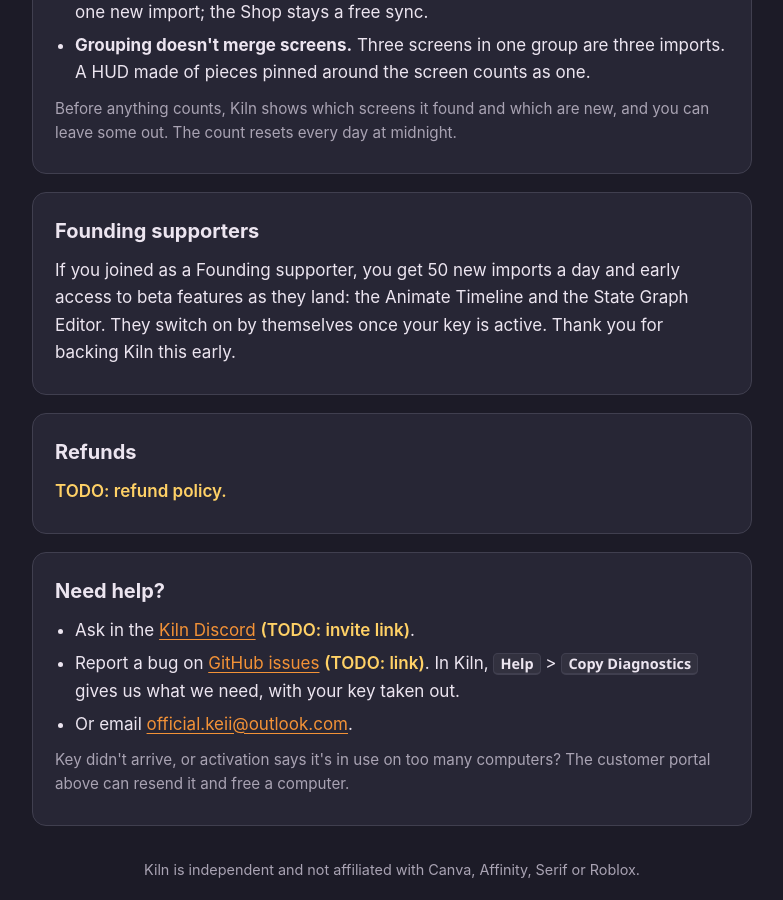
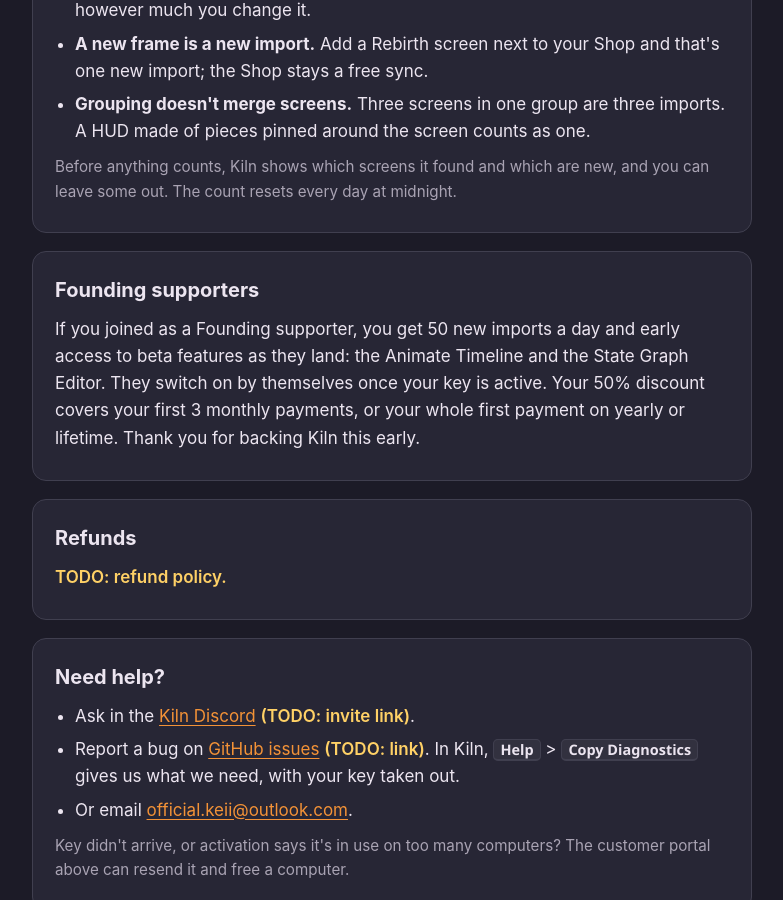
Before and after one commit to rblx-keii/Kiln-Releases, a Jekyll site: the page docs/success.html, which Jekyll copies as it is, in a window 1280 px wide and 900 px high, scrolled down 1182 px. Shown: the whole window, without its empty margins (248-1031 px from the left). Built offline with Jekyll 4.4.1, drawn with Linux system fonts in a browser that asks for light colours; some of the changed text lies outside the part shown.

Commit message:
Founding is 50% off the first 3 months (whole first payment on yearly/lifetime); one computer per key
Co-Authored-By: Claude Opus 5.5 <noreply@anthropic.com>

```diff
--- a/docs/success.html
+++ b/docs/success.html
@@ -75,6 +75,8 @@
       <!-- TODO(owner): your Polar customer portal, https://polar.sh/<org-slug>/portal -->
       <a href="https://polar.sh/TODO-org-slug/portal">Polar customer portal</a>, where you can also manage your
       subscription and download invoices.</p>
+    <p class="hint">A key works on one computer at a time. To move it, click Deactivate in Kiln on the old computer,
+      or free it in the customer portal.</p>
   </section>
 
   <section aria-labelledby="steps-title">
@@ -114,7 +116,8 @@
     <h2 id="founding-title">Founding supporters</h2>
     <p>If you joined as a Founding supporter, you get 50 new imports a day and early access to beta features as
       they land: the Animate Timeline and the State Graph Editor. They switch on by themselves once your key is
-      active. Thank you for backing Kiln this early.</p>
+      active. Your 50% discount covers your first 3 monthly payments, or your whole first payment on yearly or
+      lifetime. Thank you for backing Kiln this early.</p>
   </section>
 
   <section aria-labelledby="refund-title">
```
Also changed, not shown: README.md.
